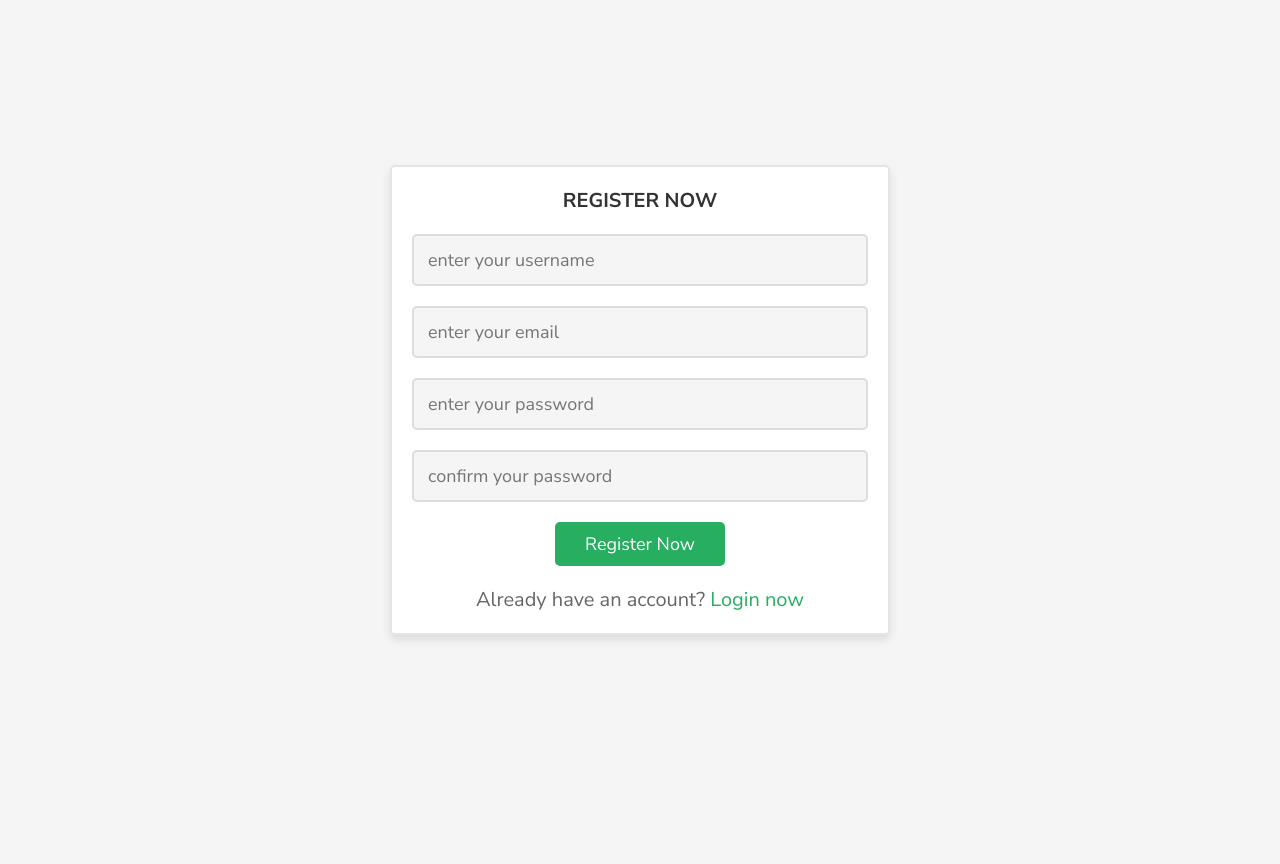
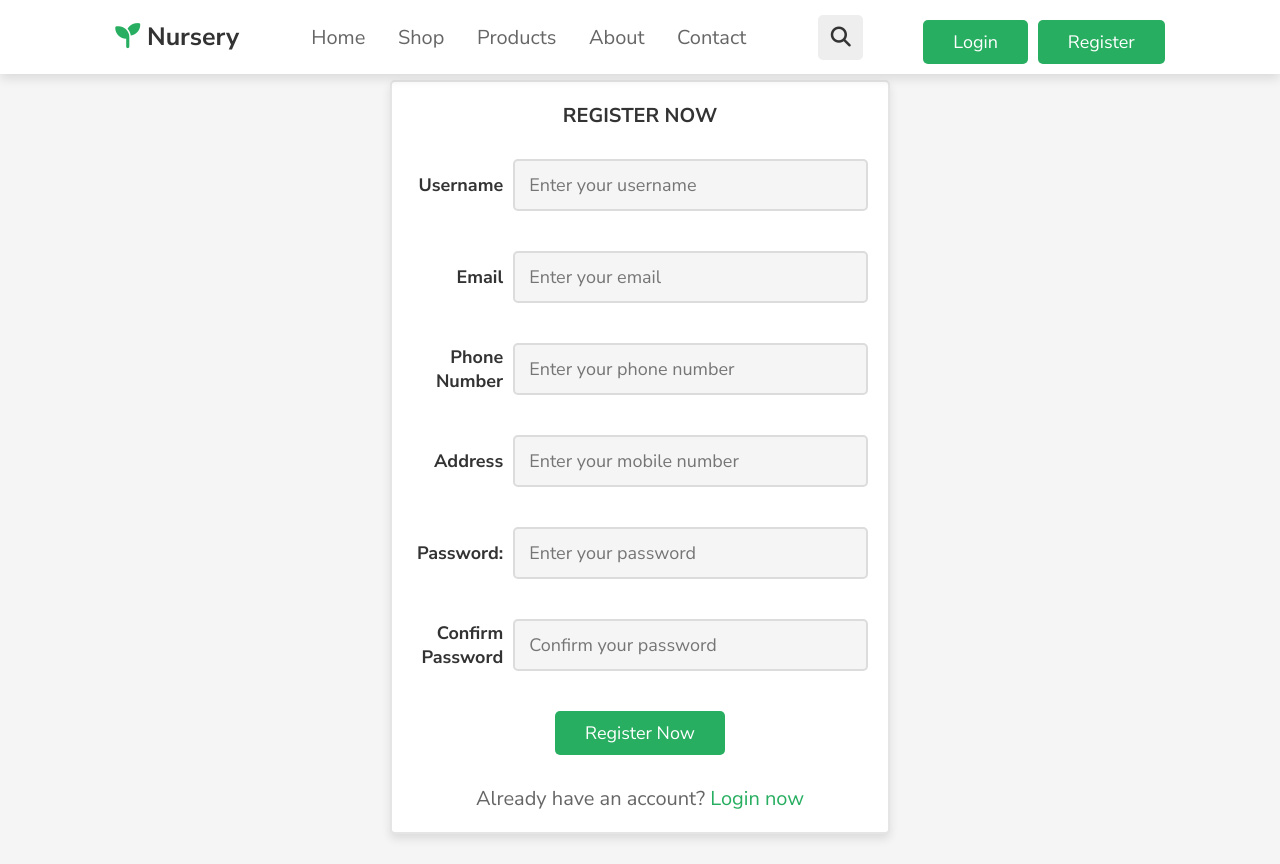
Before and after one commit to paudelb36/nursery-management-system, a PHP site: page /register.php in a window 1280 px wide. Before the commit the page ends 640 px from the top, so only its background shows below. Run offline with PHP 8.4, Linux system fonts and the light colour scheme.

Commit message:
updated !!

```diff
--- a/css/style.css
+++ b/css/style.css
@@ -1,23 +1,22 @@
 @import url("https://fonts.googleapis.com/css2?family=Nunito+Sans:wght@300;400;600;700&family=Poppins:ital,wght@0,300;0,400;0,500;0,600;0,800;0,900;1,300;1,400;1,500;1,600;1,700;1,800;1,900&display=swap");
 
-:root{
-    --green:#27ae60;
-    --orange:#f39c12;
-    --box-shadow:0 .5rem 1rem rgba(0,0,0,.1);
-    --border: .2rem solid rgba(0,0,0,.1);
-    --outline: .1rem solid rgba(0,0,0,.1);
+:root {
+    --green: #27ae60;
+    --orange: #f39c12;
+    --box-shadow: 0 .5rem 1rem rgba(0, 0, 0, .1);
+    --border: .2rem solid rgba(0, 0, 0, .1);
+    --outline: .1rem solid rgba(0, 0, 0, .1);
     --outline-hover: 2rem solid var(--black);
-    --pink:#e84393;
+    --pink: #e84393;
     --red: #c0392b;
     --black: #333;
     --white: #fff;
     --light-color: #666;
     --light-white: #ccc;
     --light-bg: #f5f5f5;
-
 }
 
-*{
+* {
     font-family: 'Nunito Sans', sans-serif;
     margin: 0;
     padding: 0;
@@ -27,40 +26,145 @@
     border: none;
     transition: all .2s linear;
 }
-*::selection{
+
+*::selection {
     background-color: var(--green);
     color: var(--white);
 }
 
-*::-webkit-scrollbar{
+*::-webkit-scrollbar {
     height: .5rem;
     width: 1rem;
 }
 
-*::-webkit-scrollbar-track{
+*::-webkit-scrollbar-track {
     background-color: transparent;
 }
 
-*::-webkit-scrollbar-thumb{
+*::-webkit-scrollbar-thumb {
     background-color: var(--green);
 }
 
-html{
+html {
     font-size: 62.5%;
     overflow-x: hidden;
     scroll-padding-top: 7rem;
     scroll-behavior: smooth;
+}
 
-}
-body{
+body {
     background: var(--light-bg);
 }
-section{
+
+section {
     padding: 3rem 2rem;
 }
+
+/* header section css code starts */
+.header-container {
+    position: fixed;
+    top: 0;
+    left: 0;
+    right: 0;
+    background: #fff;
+    padding: 1rem 9%;
+    display: flex;
+    align-items: center;
+    justify-content: space-between;
+    z-index: 1000;
+    box-shadow: var(--box-shadow);
+}
+
+.header-container .logo {
+    color: var(--black);
+    font-size: 2.5rem;
+    font-weight: bolder;
+}
+
+.header-container .logo i {
+    color: var(--green);
+}
+
+.header-container .navbar a {
+    font-size: 2rem;
+    border-radius: .5rem;
+    padding: .5rem 1.5rem;
+    color: var(--light-color);
+    text-decoration: none;
+    transition: all .2s linear;
+}
+
+.header-container .navbar a:hover {
+    color: #fff;
+    background: var(--green);
+}
+
+.header-container .icons div {
+    height: 4.5rem;
+    width: 4.5rem;
+    line-height: 4.5rem;
+    border-radius: .5rem;
+    background: #eee;
+    color: var(--black);
+    font-size: 2rem;
+    margin-right: .3rem;
+    cursor: pointer;
+    text-align: center;
+}
+
+.header-container .icons div:hover {
+    background: var(--green);
+    color: #fff;
+}
+
+#menu-btn {
+    display: none;
+}
+
+.header-container .search-form {
+    position: absolute;
+    top: 110%;
+    right: -110%;
+    width: 50rem;
+    height: 5rem;
+    background: #fff;
+    border-radius: .5rem;
+    overflow: hidden;
+    display: flex;
+    align-items: center;
+    box-shadow: var(--box-shadow);
+}
+
+.header-container .search-form.active {
+    right: 2rem;
+    transition: .4s linear;
+}
+
+.header-container .search-form input {
+    height: 100%;
+    width: 100%;
+    background: none;
+    text-transform: none;
+    font-size: 1.6rem;
+    color: var(--black);
+    padding: 0 1.5rem;
+}
+
+.header-container .search-form label {
+    font-size: 2.2rem;
+    padding-right: 1.5rem;
+    color: var(--black);
+    cursor: pointer;
+}
+
+.header-container .search-form label:hover {
+    color: var(--green);
+}
+/* header section css code ends */
+
 .btn,
 .delete-btn,
-.option-btn{
+.option-btn {
     display: inline-block;
     border-radius: .5rem;
     margin-top: 1rem;
@@ -70,7 +174,33 @@ section{
     padding: 1rem 3rem;
     text-transform: capitalize;
 }
-.message{
+
+/* login/register btn css starts */
+.buttons {
+    display: flex;
+    align-items: center;
+}
+
+.buttons .btn {
+    background-color: var(--green);
+    color: var(--white);
+    margin-left: 1rem;
+}
+
+.buttons .btn:hover {
+    background-color: var(--black);
+}
+
+.buttons a:first-child {
+    margin-left: 0;
+}
+
+.buttons a:last-child {
+    margin-right: 0;
+}
+/* login/register btn css ends */
+
+.message {
     position: sticky;
     top: 0;
     margin: 0 auto;
@@ -82,43 +212,50 @@ section{
     gap: 1.5rem;
     z-index: 10000;
     justify-content: space-between;
+}
 
-
-}
-.message span{
+.message span {
     color: var(--black);
     font-size: 2rem;
 }
-.message i{
+
+.message i {
     font-size: 2rem;
     color: var(--red);
     cursor: pointer;
 }
-.message i:hover{
+
+.message i:hover {
     transform: rotate(90deg);
 }
-.btn{
+
+.btn {
     background-color: var(--green);
 }
-.delete-btn{
+
+.delete-btn {
     background-color: var(--red);
 }
-.option-btn{
+
+.option-btn {
     background-color: var(--orange);
 }
+
 .btn:hover,
 .delete-btn:hover,
-.option-btn:hover{
+.option-btn:hover {
     background-color: var(--black);
 }
-.form-container{
+
+.form-container {
     display: flex;
     align-items: center;
     justify-content: center;
     min-height: 100vh;
+    margin-top: 5rem;
 }
 
-.form-container form{
+.form-container form {
     padding: 2rem;
     border-radius: .5rem;
     border: var(--border);
@@ -127,14 +264,45 @@ section{
     width: 50rem;
     text-align: center;
 }
-.form-container form h3{
+
+.form-container form h3 {
     font-size: 2rem;
     text-transform: uppercase;
     color: var(--black);
-    margin-bottom: 1rem;
+    margin-bottom: 2rem;
 }
 
-.form-container form .box{
+.form-group {
+    display: flex;
+    align-items: center;
+    margin-bottom: 2rem;
+}
+
+.form-group:last-child {
+    margin-bottom: 3rem;
+}
+
+.form-group label {
+    width: 20%;
+    font-size: 1.8rem;
+    font-weight: bold;
+    text-align: right;
+    margin-right: 1rem;
+    color: var(--black);
+}
+
+.form-group input {
+    flex: 1;
+    padding: 1.2rem 1.4rem;
+    font-size: 1.8rem;
+    color: var(--black);
+    border: var(--border);
+    background-color: var(--light-bg);
+    margin: 0;
+    border-radius: .5rem;
+}
+
+.form-container form .box {
     width: 100%;
     padding: 1.2rem 1.4rem;
     font-size: 1.8rem;
@@ -143,113 +311,21 @@ section{
     background-color: var(--light-bg);
     margin: 1rem 0;
     border-radius: .5rem;
+}
 
-}
-.form-container form p{
-    margin-top: 2rem;
+.form-container form p {
+    margin-top: 3rem;
     font-size: 2rem;
     color: var(--light-color);
     text-align: center;
 }
-.form-container form p a{
+
+.form-container form p a {
     color: var(--green);
 }
-.form-container form p a:hover{
+
+.form-container form p a:hover {
     text-decoration: underline;
-}
-.header{
-    position:fixed;
-    top:0;
-    left: 0;
-    right: 0;
-    background: #fff;
-    padding:2rem 9%;
-    display:flex;
-    align-items: center;
-    justify-content: space-between;
-    z-index: 1000;
-    box-shadow: var(--box-shadow);
-}
-
-.header .logo {
-    color: var(--black);
-    font-size: 2.5rem;
-    font-weight: bolder;
-    /* nursery. */
-}
-
-.header .logo i{
-    color: var(--green);
-    /* logo */
-}
-
-.header .navbar a{
-    font-size: 2rem;
-    border-radius: .5rem;
-    padding: .5rem 1.5rem;
-    color: var(--light-color);
-}
-
-.header .navbar a:hover{
-    color: #fff;
-    background: var(--green);
-}
-
-.header .icons div{
-    height: 4.5rem;
-    width: 4.5rem;
-    line-height: 4.5rem;
-    border-radius: .5rem;
-    background: #eee;
-    color: var(--black);
-    font-size: 2rem;
-    margin-right: .3rem;
-    cursor: pointer;
-    text-align: center;
-
-
-}
-.header .icons div:hover{
-    background: var(--green);
-    color: #fff;
-}
-#menu-btn{
-    display: none;
-}
-.header .search-form{
-    position: absolute;
-    top: 110%; right: -110%;
-    width: 50rem;
-    height: 5rem;
-    background: #fff;
-    border-radius: .5rem;
-    overflow: hidden;
-    display: flex;
-    align-items: center;
-    box-shadow: var(--box-shadow);
-}
-
-.header .search-form.active{
-    right:2rem;
-    transition: .4s linear;
-}
-.header .search-form input{
-    height: 100%;
-    width: 100%;
-    background: none;
-    text-transform: none;
-    font-size: 1.6rem;
-    color: var(--black);
-    padding: 0 1.5rem;
-}
-.header .search-form label{
-    font-size: 2.2rem;
-    padding-right: 1.5rem;
-    color: var(--black);
-    cursor: pointer;
-}
-.header .search-form label:hover{
-    color: var(--green);
 }
 
 
@@ -264,14 +340,33 @@ section{
 
 
 
-/* media queries*/
-@media(max-width:991px){
-    html{
+
+
+
+
+
+
+
+
+
+
+
+
+
+
+
+
+
+
+/* media queries */
+@media (max-width: 991px) {
+    html {
         font-size: 55%;
     }
 }
-@media(max-width:450px){
-    html{
+
+@media (max-width: 450px) {
+    html {
         font-size: 50%;
     }
 }
--- a/header.php
+++ b/header.php
@@ -1,24 +1,32 @@
-<!-- header setcion starts here -->
-<header class="header">
-        <a href="#home" class="logo"><i class="fa-solid fa-seedling" ></i> Nursery.</a>
-
+<!-- header section starts  -->
+<header class="header-container">
+        <div class="logo">
+            <i class="fas fa-seedling"></i> Nursery
+        </div>
         <nav class="navbar">
-            <a href="#home">Home</a>
-            <a href="#products">products</a>
-            <a href="#shop">Shop</a>
-            <a href="#aboutus">About Us</a>
-            <a href="#contact">Contact</a>
+            <a href="#">Home</a>
+            <a href="#">Shop</a>
+            <a href="#">Products</a>
+            <a href="#">About</a>
+            <a href="#">Contact</a>
         </nav>
         <div class="icons">
-           <div class="fas fa-bars" id="menu-btn"></div>
-           <div class="fas fa-search" id="search-btn"></div>
-           <div class="fas fa-shopping-cart" id="cart-btn"></div>
-           <div class="fas fa-user" id="login-btn"></div>
+            <div id="search-btn">
+                <i class="fas fa-search"></i>
+            </div>
+            <div id="menu-btn">
+                <i class="fas fa-bars"></i>
+            </div>
         </div>
-
-        <form action="" class="search-form">
-            <input type="search" id="search-box" placeholder="search here...">
-            <label for="search-box" class="fas fa-search"></label>
+        <div class="buttons">
+            <a href="login.php" class="btn">Login</a>
+            <a href="register.php" class="btn">Register</a>
+        </div>
+        <form class="search-form">
+            <label for="search-input">
+                <i class="fas fa-search"></i>
+            </label>
+            <input type="text" id="search-input" placeholder="Search">
         </form>
     </header>
-    <!-- header setion ends here -->
+    <!-- header section ends  -->
--- a/register.php
+++ b/register.php
@@ -15,17 +15,41 @@
 
 <body>
     <!-- header section starts  -->
+    <?php
+    include 'header.php';
+    ?>
     <!-- header section ends  -->
 
     <section class="form-container">
 
+
         <form action="" method="post">
             <h3>Register now</h3>
-            <input type="text" name="name" class="box" placeholder="enter your username" required>
-            <input type="email" name="email" class="box" placeholder="enter your email" required>
-            <input type="password" name="pass" class="box" placeholder="enter your password" required>
-            <input type="password" name="cpass" class="box" placeholder="confirm your password" required>
-            <input type="submit" class="btn" name="submit" value="register now">
+            <div class="form-group">
+                <label for="name">Username</label>
+                <input type="text" name="name" id="name" class="box" placeholder="Enter your username" required>
+            </div>
+            <div class="form-group">
+                <label for="email">Email</label>
+                <input type="email" name="email" id="email" class="box" placeholder="Enter your email" required>
+            </div>
+            <div class="form-group">
+                <label for="phone">Phone Number</label>
+                <input type="tel" name="phone" id="phone" class="box" placeholder="Enter your phone number" required>
+            </div>
+            <div class="form-group">
+                <label for="mobile">Address</label>
+                <input type="tel" name="mobile" id="mobile" class="box" placeholder="Enter your mobile number" required>
+            </div>
+            <div class="form-group">
+                <label for="pass">Password:</label>
+                <input type="password" name="pass" id="pass" class="box" placeholder="Enter your password" required>
+            </div>
+            <div class="form-group">
+                <label for="cpass">Confirm Password</label>
+                <input type="password" name="cpass" id="cpass" class="box" placeholder="Confirm your password" required>
+            </div>
+            <input type="submit" class="btn" name="submit" value="Register Now">
             <p>Already have an account? <a href="login.php">Login now</a></p>
         </form>
     </section>
```
Also changed, not shown: config.php (+10 -14 lines), login.php (+5 -3 lines).
